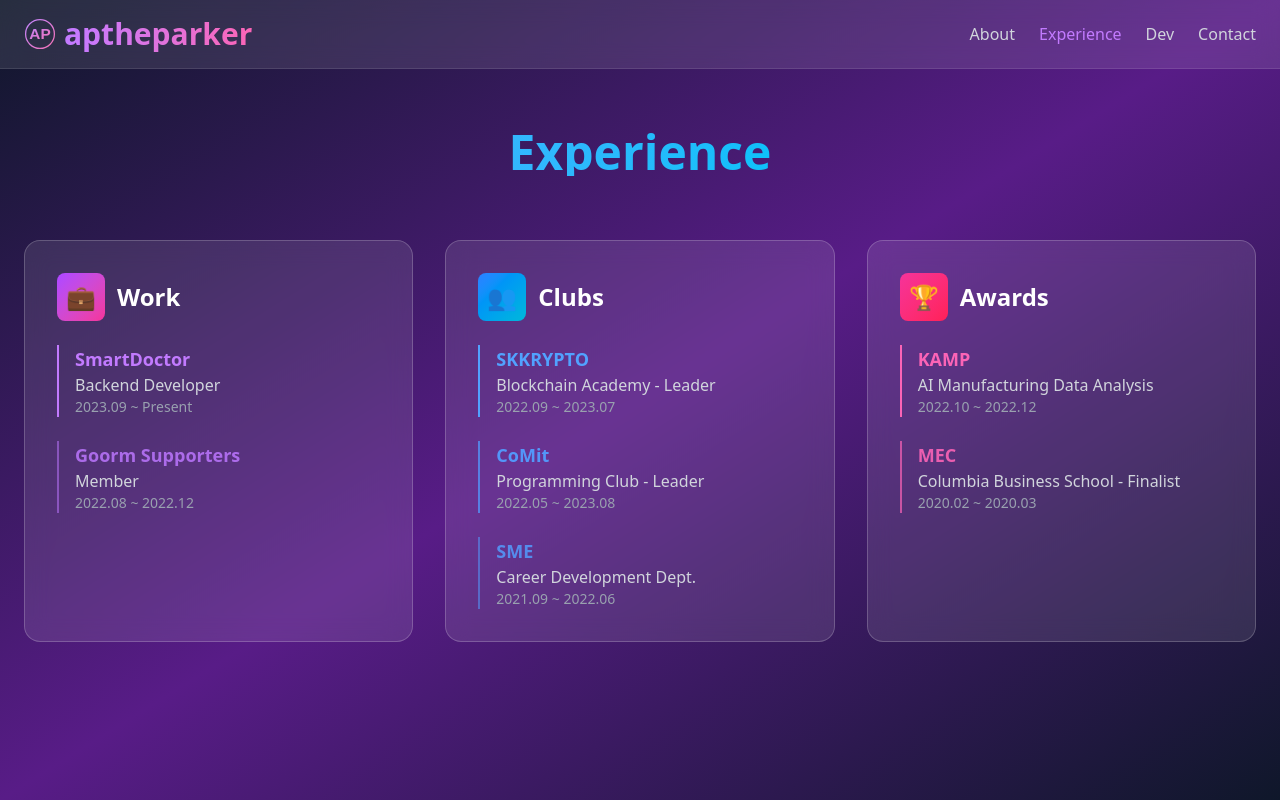
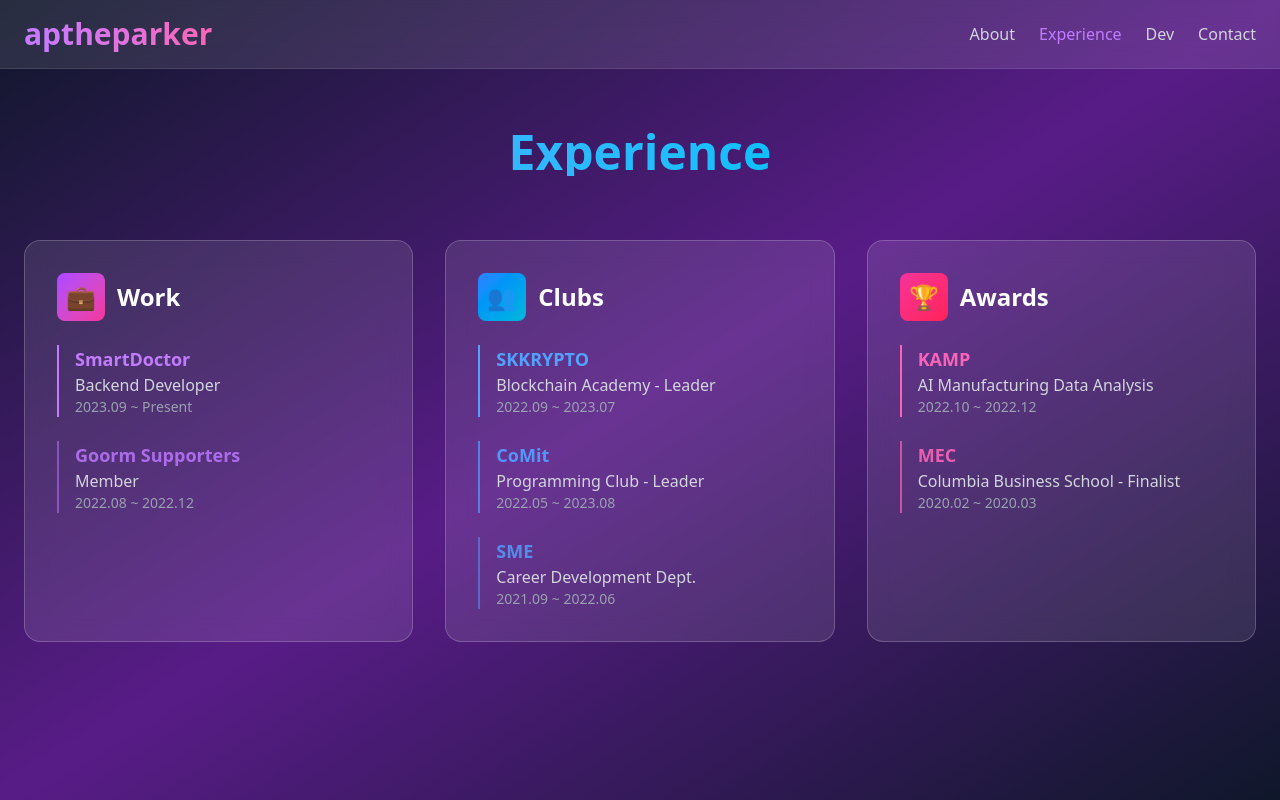
Before and after one commit to aptheparker/aptheparker-website, a Next.js app: page /experience in a window 1280 px wide. Built offline with nearby package versions, Linux system fonts and the light colour scheme.

Commit message:
fix: remove logo image on the header

```diff
--- a/components/Header.tsx
+++ b/components/Header.tsx
@@ -2,7 +2,6 @@
 import Link from "next/link";
 import { usePathname } from "next/navigation";
 import { useState } from "react";
-import Logo from "./Logo";
 
 export default function Header() {
   const pathname = usePathname();
@@ -19,8 +18,7 @@
     <header className="fixed top-0 left-0 right-0 z-50 backdrop-blur-md bg-white/10 border-b border-white/10">
       <div className="max-w-7xl mx-auto px-6 py-4">
         <div className="flex items-center justify-between">
-          <Link href="/" className="flex items-center gap-2 hover:scale-105 transition-transform duration-300">
-            <Logo className="w-8 h-8" />
+          <Link href="/" className="hover:scale-105 transition-transform duration-300">
             <span className="text-2xl md:text-3xl font-bold bg-gradient-to-r from-purple-400 to-pink-400 bg-clip-text text-transparent">
               aptheparker
             </span>
```
